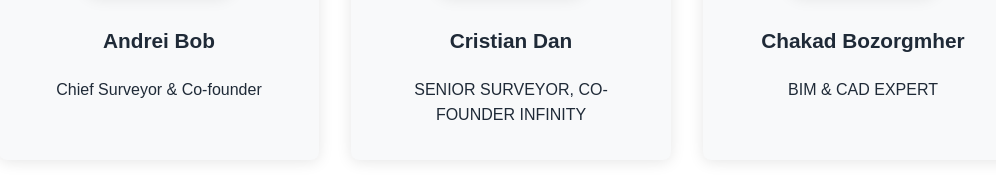
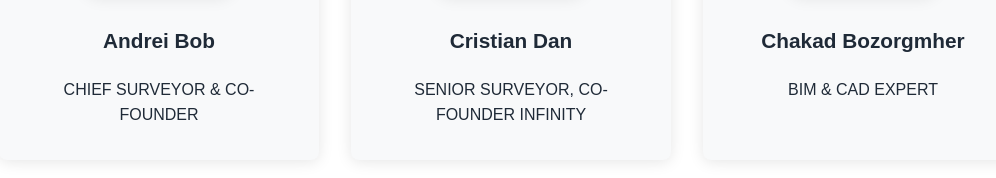
Before and after one commit to YourMan101/infiweb, a website: page public/index.html in a window 1280 px wide. Shown: the part 3488-3666 px from the top of the page, without its empty margins (129-1125 px from the left). Drawn offline with Linux system fonts and the light colour scheme.

Commit message:
Capitalize Andrei's team title

```diff
--- a/public/index.html
+++ b/public/index.html
@@ -166,7 +166,7 @@
             <div class="team-member" onclick="openTeamModal('andrei')">
                 <img src="/images/team1.png" alt="Andrei Bob" class="team-photo">
                 <h3>Andrei Bob</h3>
-                <p>Chief Surveyor &amp; Co-founder</p>
+                <p>CHIEF SURVEYOR &amp; CO-FOUNDER</p>
             </div>
             <div class="team-member" onclick="openTeamModal('cristian')">
                 <img src="/images/team2.png" alt="Cristian Dan" class="team-photo">
--- a/public/js/main.js
+++ b/public/js/main.js
@@ -31,7 +31,7 @@ const observer = new IntersectionObserver((entries) => {
 const teamMembers = {
     andrei: {
         name: "Andrei Bob",
-        role: "Chief Surveyor & Co-founder",
+        role: "CHIEF SURVEYOR & CO-FOUNDER",
         image: "/images/team1.png",
         bio: "Seasoned professional with extensive experience in surveying and quantity calculations. Co-founder bringing over a decade of expertise in infrastructure projects.",
         expertise: [
```
